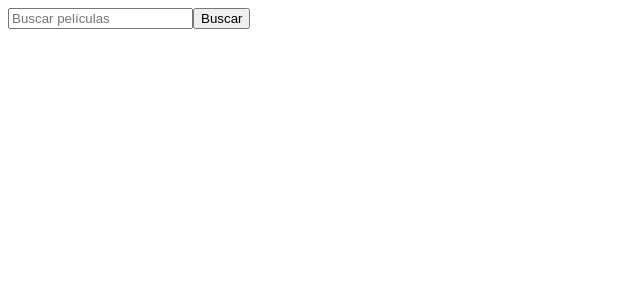
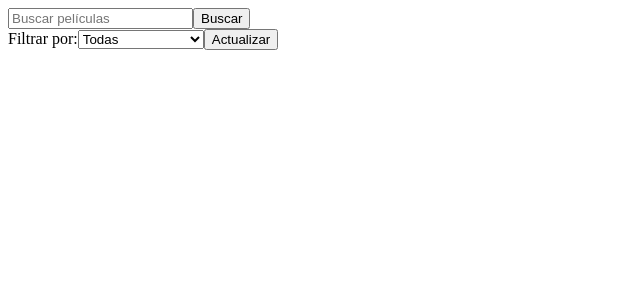
Before and after one commit to GioMDiaz/movies-project, an Angular app: page / in a window 1280 px wide. Shown: the top 300 px of the page, without its empty margins (0-640 px from the left). Built offline with nearby package versions, Linux system fonts and the light colour scheme.

Commit message:
add filter and modified favorite service and component

```diff
--- a/src/app/components/favorites/favorites.component.html
+++ b/src/app/components/favorites/favorites.component.html
@@ -1,3 +1,14 @@
+
+
+  <div>
+    <label>Filtrar por:</label>
+    <select [(ngModel)]="selectedFilter">
+      <option value="all">Todas</option>
+      <option value="2020">2020 en adelante</option>
+    </select>
+
+    <button (click)="refreshMovies()">Actualizar</button>
+  </div>
 
   <div *ngFor="let movie of favoriteMovies">
     <div>
@@ -7,5 +18,6 @@
       <p>Año: {{ movie.Year }}</p>
       <p>Tipo: {{ movie.Type }}</p>
       <p>IMDb ID: {{ movie.imdbID }}</p>
+      <button (click)="removeFromFavorites(movie.imdbID)">Quitar de favoritos</button>
     </div>
   </div>
--- a/src/app/components/favorites/favorites.component.ts
+++ b/src/app/components/favorites/favorites.component.ts
@@ -2,6 +2,7 @@
 import { Component } from '@angular/core';
 import { LocalStorageService } from 'src/app/local-storage.service';
 import { Movie } from 'src/app/movies.interface';
+import { FavoritesService } from './favorites.service';
 
 @Component({
   selector: 'app-favorites',
@@ -10,8 +11,10 @@ import { Movie } from 'src/app/movies.interface';
 })
 export class FavoritesComponent {
   favoriteMovies: Movie[] = [];
+  selectedFilter: string = 'all';
 
-  constructor(private localStorageService: LocalStorageService) {
+
+  constructor(private localStorageService: LocalStorageService, private favoritesService: FavoritesService) {
     this.favoriteMovies = this.localStorageService.get('favoriteMovies') || [];
   }
 
@@ -19,4 +22,19 @@ export class FavoritesComponent {
     this.favoriteMovies = this.favoriteMovies.filter((movie) => movie.imdbID !== imdbID);
     this.localStorageService.set('favoriteMovies', this.favoriteMovies);
   }
+
+  changeFilter(filter: string): void {
+    this.selectedFilter = filter;
+    this.refreshMovies();
+  }
+
+  refreshMovies(): void {
+    if (this.selectedFilter === 'all') {
+      this.favoriteMovies = this.favoritesService.getFavorites();
+    } else if (this.selectedFilter === '2020') {
+      this.favoriteMovies = this.favoritesService.filterMovies(
+        (movie) => +movie.Year >= 2020
+      );
+    }
+  }
 }
--- a/src/app/components/favorites/favorites.service.ts
+++ b/src/app/components/favorites/favorites.service.ts
@@ -28,4 +28,8 @@ export class FavoritesService {
     this.favoriteMovies = this.favoriteMovies.filter((movie) => movie.imdbID !== imdbID);
     this.localStorageService.set('favoriteMovies', this.favoriteMovies);
   }
+
+  filterMovies(filterFn: (movie: Movie) => boolean): Movie[] {
+    return this.favoriteMovies.filter(filterFn);
+  }
 }
```
